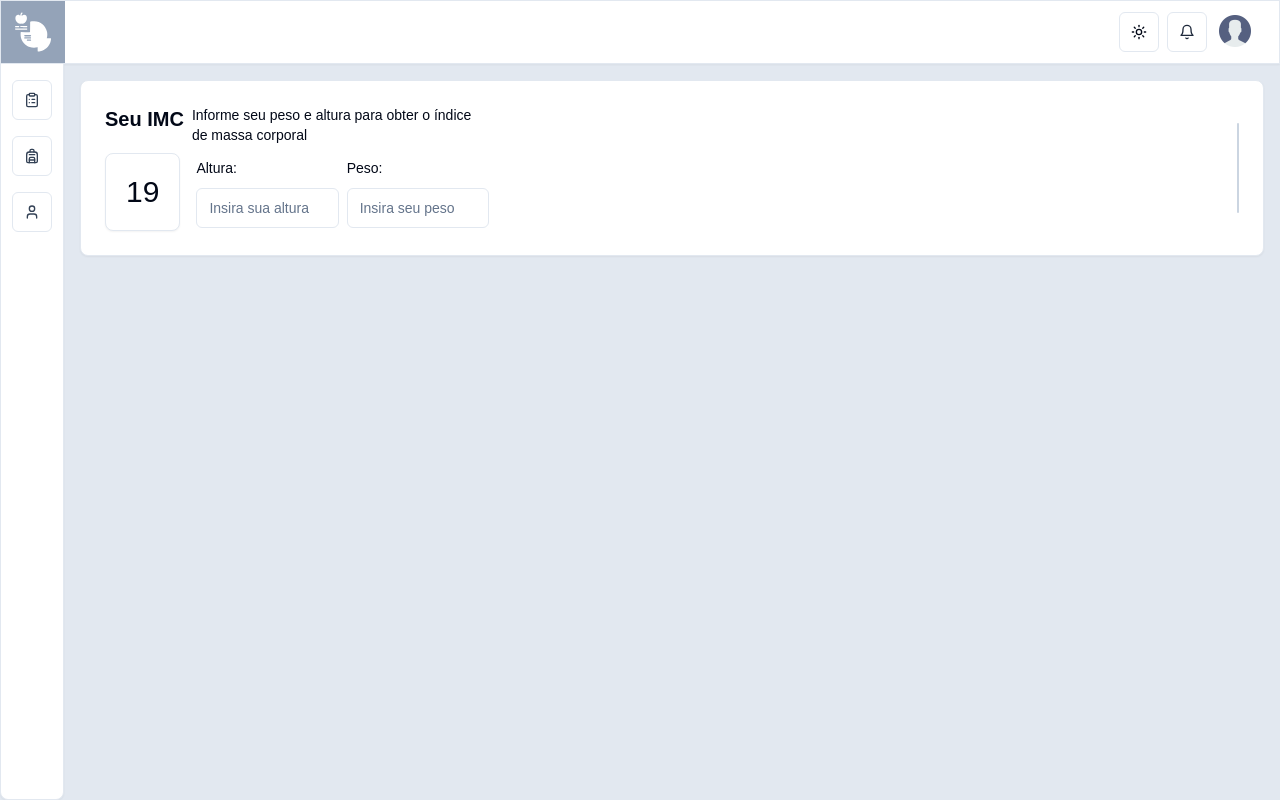
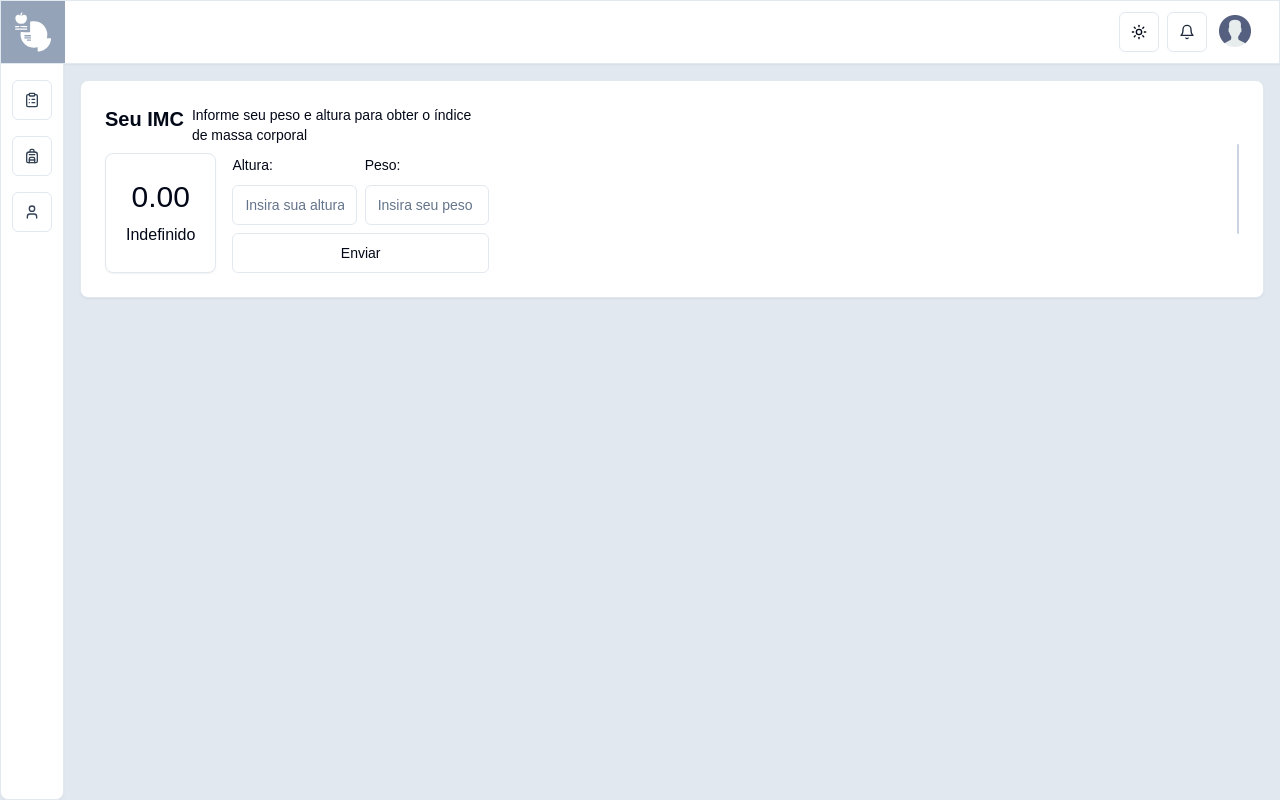
Before and after one commit to Paulo-Mikhael/nutri-plus-dashboard, a Next.js app: page / in a window 1280 px wide. Built offline with nearby package versions, Linux system fonts and the light colour scheme.

Commit message:
Imc form (working)

```diff
--- a/components/ImcCard/ImcForm/index.tsx
+++ b/components/ImcCard/ImcForm/index.tsx
@@ -4,12 +4,17 @@ import { z } from "zod";
 import { zodResolver } from "@hookform/resolvers/zod";
 import { useForm } from "react-hook-form";
 import { InputForm } from "./InputForm";
+import { Button } from "@/components/ui/button";
+import { Tooltip } from "@/components/Tooltip";
+import { Card } from "@/components/ui/card";
+import { useState } from "react";
 
 const formSchema = z.object({
   height: z.string().min(1),
   weight: z.string().min(1),
 });
 export type ImcSchema = z.infer<typeof formSchema>;
+type UserImcStatus = "Indefinido" | "Baixo Peso" | "Normal" | "Sobrepeso" | "Obesidade";
 
 export function ImcForm() {
   const form = useForm<ImcSchema>({
@@ -19,25 +24,68 @@ export function ImcForm() {
       weight: "",
     },
   });
+  const [userImc, setUserImc] = useState<number>(0);
+  const [userImcStatus, setUserImcStatus] = useState<UserImcStatus>("Indefinido");
+
+  function takeUserImcStatus(imc: number): UserImcStatus {
+    if (imc < 18.5) {
+      return "Baixo Peso";
+    } else if (imc >= 18.5 && imc < 25) {
+      return "Normal";
+    } else if (imc >= 25 && imc < 30) {
+      return "Sobrepeso";
+    } else {
+      return "Obesidade";
+    }
+  }
 
   function handleSubmit(values: ImcSchema) {
-    alert(values.height);
+    const weight = values.weight.replace(",", ".").replace("kg", "").replace(" ", "");
+    const height = values.height.replace(",", ".").replace("m", "").replace(" ", "");
+
+    if (!Number(weight) || !Number(height)) {
+      form.setValue("weight", "");
+      form.setValue("height", "");
+      setUserImc(0);
+      setUserImcStatus("Indefinido");
+      return;
+    }
+
+    const numWeight = Number(weight);
+    const numHeight = Number(height);
+    const formatWeight = `${numWeight.toFixed(2)} kg`;
+    const formatHeight = `${numHeight.toFixed(2)} m`;
+    const userImc = numWeight / (numHeight * numHeight);
+
+    if (numHeight > 3) {
+      form.setValue("weight", formatWeight);
+      form.setValue("height", "");
+      setUserImc(0);
+      setUserImcStatus("Indefinido");
+      return;
+    }
+
+    form.setValue("weight", formatWeight);
+    form.setValue("height", formatHeight);
+    setUserImc(userImc);
+    setUserImcStatus(takeUserImcStatus(userImc));
   }
 
   return (
-    <form onSubmit={form.handleSubmit(handleSubmit)} className="flex gap-2">
-      <InputForm
-        placeholder="Insira sua altura"
-        label="Altura:"
-        form={form}
-        name="height"
-      />
-      <InputForm
-        placeholder="Insira seu peso"
-        label="Peso:"
-        form={form}
-        name="weight"
-      />
-    </form>
+    <div className="flex gap-4">
+      <Tooltip tipText="IMC atual com base no seu peso e altura">
+        <Card className="p-5 flex flex-col gap-2 justify-center items-center h-full">
+          <h4 className="text-3xl">{userImc.toFixed(2)}</h4>
+          <h5 className="text-center">{userImcStatus}</h5>
+        </Card>
+      </Tooltip>
+      <form onSubmit={form.handleSubmit(handleSubmit)} className="flex flex-col gap-2">
+        <div className="flex gap-2">
+          <InputForm placeholder="Insira sua altura" label="Altura:" form={form} name="height" />
+          <InputForm placeholder="Insira seu peso" label="Peso:" form={form} name="weight" />
+        </div>
+        <Button variant="outline">Enviar</Button>
+      </form>
+    </div>
   );
 }
--- a/components/ImcCard/index.tsx
+++ b/components/ImcCard/index.tsx
@@ -1,6 +1,4 @@
 import { CardTitle } from "../CardTitle";
-import { Tooltip } from "../Tooltip";
-import { Card } from "../ui/card";
 import { ImcForm } from "./ImcForm";
 
 export function ImcCard() {
@@ -10,14 +8,7 @@ export function ImcCard() {
         h2="Seu IMC"
         h3="Informe seu peso e altura para obter o índice de massa corporal"
       />
-      <div className="flex gap-4 items-center">
-        <Tooltip tipText="IMC atual com base no seu peso (em quilos) e altura (em metros)">
-          <Card className="p-5 flex">
-            <h4 className="text-3xl">19</h4>
-          </Card>
-        </Tooltip>
-        <ImcForm />
-      </div>
+      <ImcForm />
     </article>
   );
 }
```
